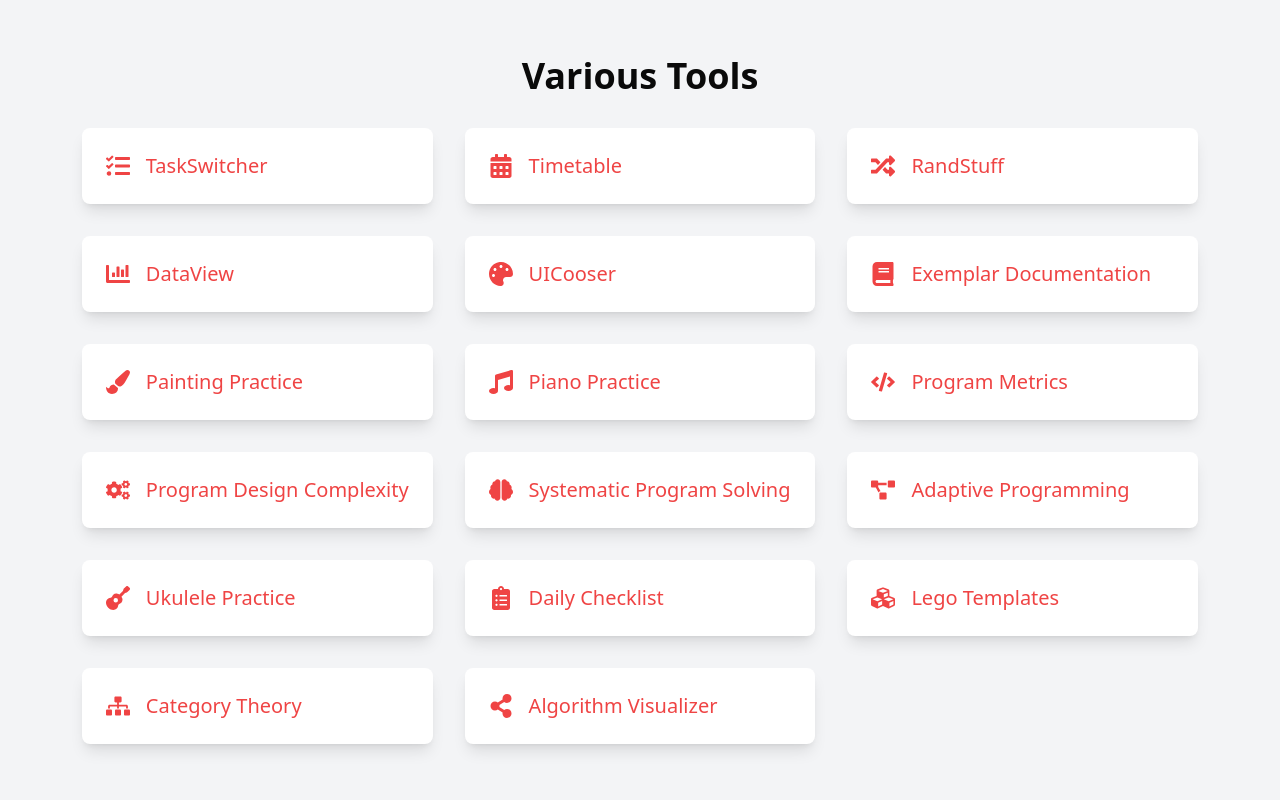
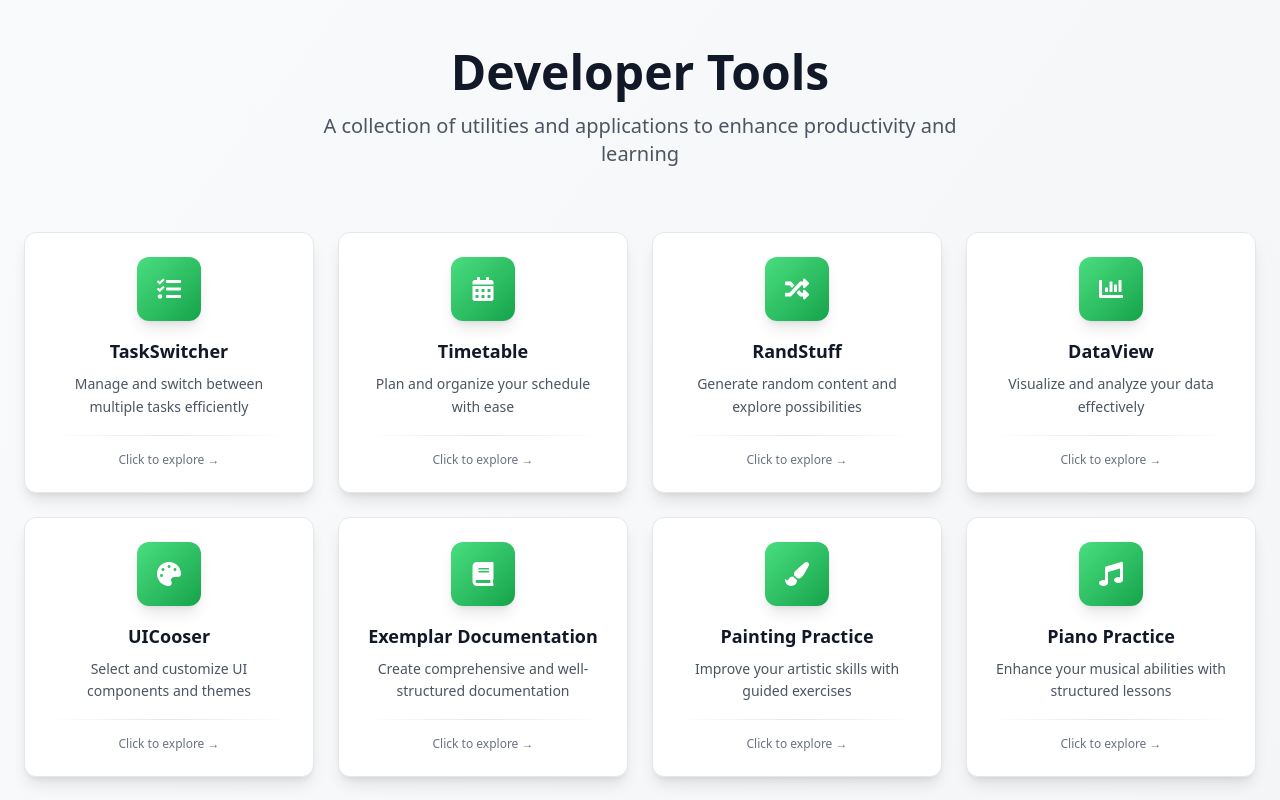
Before and after one commit to hyperswine/swnntools, a Next.js app: page / in a window 1280 px wide. Shown: the top 800 px of the page. Built offline with nearby package versions, Linux system fonts and the light colour scheme.

Commit message:
feat: Enhance page layout and interactivity for developer tools; implement dynamic tool cards with descriptions

```diff
--- a/app/page.tsx
+++ b/app/page.tsx
@@ -1,113 +1,193 @@
+'use client'
+
 import Link from "next/link"
+import { useState } from "react"
 import { FaTasks, FaCalendarAlt, FaRandom, FaChartBar, FaPalette, FaBook, FaPaintBrush, FaMusic, FaCode, FaCogs, FaBrain, FaProjectDiagram, FaGuitar, FaClipboardList, FaCubes, FaSitemap, FaShareAlt } from "react-icons/fa"
 
+interface Tool {
+  href: string
+  icon: React.ComponentType<{ className?: string }>
+  title: string
+  description: string
+}
+
+const tools: Tool[] = [
+  {
+    href: "taskswitcher2",
+    icon: FaTasks,
+    title: "TaskSwitcher",
+    description: "Manage and switch between multiple tasks efficiently"
+  },
+  {
+    href: "timetable",
+    icon: FaCalendarAlt,
+    title: "Timetable",
+    description: "Plan and organize your schedule with ease"
+  },
+  {
+    href: "randstuff",
+    icon: FaRandom,
+    title: "RandStuff",
+    description: "Generate random content and explore possibilities"
+  },
+  {
+    href: "data-view",
+    icon: FaChartBar,
+    title: "DataView",
+    description: "Visualize and analyze your data effectively"
+  },
+  {
+    href: "ui-chooser",
+    icon: FaPalette,
+    title: "UICooser",
+    description: "Select and customize UI components and themes"
+  },
+  {
+    href: "exemplardocumentationstyle",
+    icon: FaBook,
+    title: "Exemplar Documentation",
+    description: "Create comprehensive and well-structured documentation"
+  },
+  {
+    href: "painting-practice",
+    icon: FaPaintBrush,
+    title: "Painting Practice",
+    description: "Improve your artistic skills with guided exercises"
+  },
+  {
+    href: "piano-practice",
+    icon: FaMusic,
+    title: "Piano Practice",
+    description: "Enhance your musical abilities with structured lessons"
+  },
+  {
+    href: "program-metrics",
+    icon: FaCode,
+    title: "Program Metrics",
+    description: "Analyze code quality and performance metrics"
+  },
+  {
+    href: "program-design-complexity",
+    icon: FaCogs,
+    title: "Program Design Complexity",
+    description: "Evaluate and optimize software design patterns"
+  },
+  {
+    href: "systematic-program-solving",
+    icon: FaBrain,
+    title: "Systematic Program Solving",
+    description: "Approach complex problems with structured methodologies"
+  },
+  {
+    href: "adaptive-programming",
+    icon: FaProjectDiagram,
+    title: "Adaptive Programming",
+    description: "Build flexible and maintainable software solutions"
+  },
+  {
+    href: "ukulele-practice",
+    icon: FaGuitar,
+    title: "Ukulele Practice",
+    description: "Learn and master ukulele with interactive exercises"
+  },
+  {
+    href: "daily-checklist",
+    icon: FaClipboardList,
+    title: "Daily Checklist",
+    description: "Track daily tasks and maintain productive habits"
+  },
+  {
+    href: "lego",
+    icon: FaCubes,
+    title: "Lego Templates",
+    description: "Design and share creative LEGO building instructions"
+  },
+  {
+    href: "category-theory",
+    icon: FaSitemap,
+    title: "Category Theory",
+    description: "Explore mathematical structures and relationships"
+  },
+  {
+    href: "algo-visual",
+    icon: FaShareAlt,
+    title: "Algorithm Visualizer",
+    description: "Convert functional code into interactive flow charts"
+  }
+]
+
 export default function Page() {
+  const [clickedCard, setClickedCard] = useState<string | null>(null)
+
+  const handleCardClick = (href: string) => {
+    setClickedCard(href)
+    // Small delay to show the animation before navigation
+    setTimeout(() => {
+      window.location.href = href
+    }, 200)
+  }
+
   return (
-    <div className="flex flex-col items-center justify-center min-h-screen bg-gray-100">
-      <h1 className="text-4xl font-bold mb-8">Various Tools</h1>
-      <div className="grid grid-cols-1 md:grid-cols-3 gap-8">
-        <Link href="taskswitcher2">
-          <div className="bg-white shadow-lg rounded-lg p-6 flex items-center space-x-4 hover:bg-gray-200 transition">
-            <FaTasks className="text-red-500 text-2xl" />
-            <span className="text-xl text-red-500">TaskSwitcher</span>
+    <div className="min-h-screen bg-gradient-to-br from-gray-50 to-gray-100">
+      <div className="container mx-auto px-6 py-12">
+        <div className="text-center mb-16">
+          <h1 className="text-5xl font-bold text-gray-900 mb-4">
+            Developer Tools
+          </h1>
+          <p className="text-xl text-gray-600 max-w-2xl mx-auto">
+            A collection of utilities and applications to enhance productivity and learning
+          </p>
         </div>
-        </Link>
-        <Link href="timetable">
-          <div className="bg-white shadow-lg rounded-lg p-6 flex items-center space-x-4 hover:bg-gray-200 transition">
-            <FaCalendarAlt className="text-red-500 text-2xl" />
-            <span className="text-xl text-red-500">Timetable</span>
+
+        <div className="grid grid-cols-1 md:grid-cols-2 lg:grid-cols-3 xl:grid-cols-4 gap-6">
+          {tools.map((tool) => {
+            const IconComponent = tool.icon
+            const isClicked = clickedCard === tool.href
+
+            return (
+              <div
+                key={tool.href}
+                onClick={() => handleCardClick(tool.href)}
+                className={`
+                  bg-white rounded-xl shadow-lg hover:shadow-xl transition-all duration-300 cursor-pointer
+                  border border-gray-200 hover:border-green-400 group overflow-hidden
+                  transform hover:-translate-y-2 hover:scale-105
+                  ${isClicked ? 'scale-95 opacity-75' : ''}
+                `}
+              >
+                <div className="p-6">
+                  <div className="flex flex-col items-center text-center space-y-4">
+                    <div className="relative">
+                      <div className="w-16 h-16 bg-gradient-to-br from-green-400 to-green-600 rounded-xl flex items-center justify-center shadow-lg group-hover:shadow-xl transition-all duration-300">
+                        <IconComponent className="text-white text-2xl" />
                       </div>
-        </Link>
-        <Link href="randstuff">
-          <div className="bg-white shadow-lg rounded-lg p-6 flex items-center space-x-4 hover:bg-gray-200 transition">
-            <FaRandom className="text-red-500 text-2xl" />
-            <span className="text-xl text-red-500">RandStuff</span>
+                      <div className="absolute -inset-1 bg-gradient-to-br from-green-400 to-green-600 rounded-xl opacity-0 group-hover:opacity-20 transition-opacity duration-300"></div>
                     </div>
-        </Link>
-        <Link href="data-view">
-          <div className="bg-white shadow-lg rounded-lg p-6 flex items-center space-x-4 hover:bg-gray-200 transition">
-            <FaChartBar className="text-red-500 text-2xl" />
-            <span className="text-xl text-red-500">DataView</span>
+
+                    <div className="space-y-2">
+                      <h3 className="text-lg font-semibold text-gray-900 group-hover:text-green-700 transition-colors duration-300">
+                        {tool.title}
+                      </h3>
+                      <p className="text-sm text-gray-600 leading-relaxed">
+                        {tool.description}
+                      </p>
                     </div>
-        </Link>
-        <Link href="ui-chooser">
-          <div className="bg-white shadow-lg rounded-lg p-6 flex items-center space-x-4 hover:bg-gray-200 transition">
-            <FaPalette className="text-red-500 text-2xl" />
-            <span className="text-xl text-red-500">UICooser</span>
                   </div>
-        </Link>
-        <Link href="exemplardocumentationstyle">
-          <div className="bg-white shadow-lg rounded-lg p-6 flex items-center space-x-4 hover:bg-gray-200 transition">
-            <FaBook className="text-red-500 text-2xl" />
-            <span className="text-xl text-red-500">Exemplar Documentation</span>
+
+                  <div className="mt-4 flex items-center justify-center">
+                    <div className="w-full h-px bg-gradient-to-r from-transparent via-gray-200 to-transparent group-hover:via-green-300 transition-colors duration-300"></div>
                   </div>
-        </Link>
-        <Link href="painting-practice">
-          <div className="bg-white shadow-lg rounded-lg p-6 flex items-center space-x-4 hover:bg-gray-200 transition">
-            <FaPaintBrush className="text-red-500 text-2xl" />
-            <span className="text-xl text-red-500">Painting Practice</span>
+
+                  <div className="mt-4 flex items-center justify-center">
+                    <span className="text-xs font-medium text-gray-500 group-hover:text-green-600 transition-colors duration-300">
+                      Click to explore →
+                    </span>
                   </div>
-        </Link>
-        <Link href="piano-practice">
-          <div className="bg-white shadow-lg rounded-lg p-6 flex items-center space-x-4 hover:bg-gray-200 transition">
-            <FaMusic className="text-red-500 text-2xl" />
-            <span className="text-xl text-red-500">Piano Practice</span>
                 </div>
-        </Link>
-        <Link href="program-metrics">
-          <div className="bg-white shadow-lg rounded-lg p-6 flex items-center space-x-4 hover:bg-gray-200 transition">
-            <FaCode className="text-red-500 text-2xl" />
-            <span className="text-xl text-red-500">Program Metrics</span>
               </div>
-        </Link>
-        <Link href="program-design-complexity">
-          <div className="bg-white shadow-lg rounded-lg p-6 flex items-center space-x-4 hover:bg-gray-200 transition">
-            <FaCogs className="text-red-500 text-2xl" />
-            <span className="text-xl text-red-500">Program Design Complexity</span>
+            )
+          })}
         </div>
-        </Link>
-        <Link href="systematic-program-solving">
-          <div className="bg-white shadow-lg rounded-lg p-6 flex items-center space-x-4 hover:bg-gray-200 transition">
-            <FaBrain className="text-red-500 text-2xl" />
-            <span className="text-xl text-red-500">Systematic Program Solving</span>
-          </div>
-        </Link>
-        <Link href="adaptive-programming">
-          <div className="bg-white shadow-lg rounded-lg p-6 flex items-center space-x-4 hover:bg-gray-200 transition">
-            <FaProjectDiagram className="text-red-500 text-2xl" />
-            <span className="text-xl text-red-500">Adaptive Programming</span>
-          </div>
-        </Link>
-        <Link href="ukulele-practice">
-          <div className="bg-white shadow-lg rounded-lg p-6 flex items-center space-x-4 hover:bg-gray-200 transition">
-            <FaGuitar className="text-red-500 text-2xl" />
-            <span className="text-xl text-red-500">Ukulele Practice</span>
-          </div>
-        </Link>
-        <Link href="daily-checklist">
-          <div className="bg-white shadow-lg rounded-lg p-6 flex items-center space-x-4 hover:bg-gray-200 transition">
-            <FaClipboardList className="text-red-500 text-2xl" />
-            <span className="text-xl text-red-500">Daily Checklist</span>
-          </div>
-        </Link>
-        <Link href="lego">
-          <div className="bg-white shadow-lg rounded-lg p-6 flex items-center space-x-4 hover:bg-gray-200 transition">
-            <FaCubes className="text-red-500 text-2xl" />
-            <span className="text-xl text-red-500">Lego Templates</span>
-          </div>
-        </Link>
-        <Link href="category-theory">
-          <div className="bg-white shadow-lg rounded-lg p-6 flex items-center space-x-4 hover:bg-gray-200 transition">
-            <FaSitemap className="text-red-500 text-2xl" />
-            <span className="text-xl text-red-500">Category Theory</span>
-          </div>
-        </Link>
-        <Link href="algo-visual">
-          <div className="bg-white shadow-lg rounded-lg p-6 flex items-center space-x-4 hover:bg-gray-200 transition">
-            <FaShareAlt className="text-red-500 text-2xl" />
-            <span className="text-xl text-red-500">Algorithm Visualizer</span>
-          </div>
-        </Link>
       </div>
     </div>
   )
```
Lines whose indentation alone changed are shown as unchanged.
